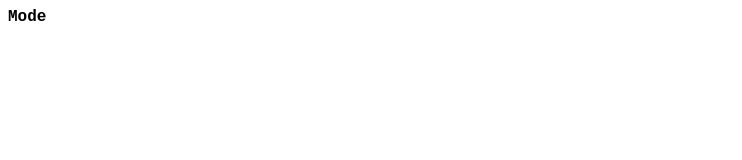
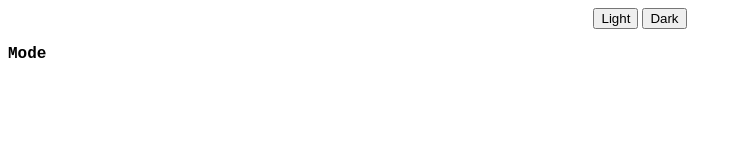
Before and after one commit to Swoyesh/Swoyesh.github.io, a plain HTML site: page index.html in a window 1280 px wide. Shown: the whole page, without its empty margins (0-742 px from the left). Drawn offline with Linux system fonts and the light colour scheme.

Commit message:
Update index.html

```diff
--- a/index.html
+++ b/index.html
@@ -4,6 +4,8 @@
         <link rel="stylesheet" href="index.css">
     </head>
     <body>
+        <button id = "light">Light</button>
+        <button id = "dark">Dark</button>
         <p id="dl">Mode</p>
         <script src="index.js"></script>
     </body>
```
